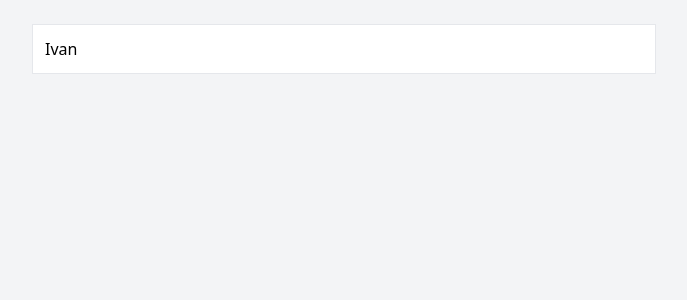
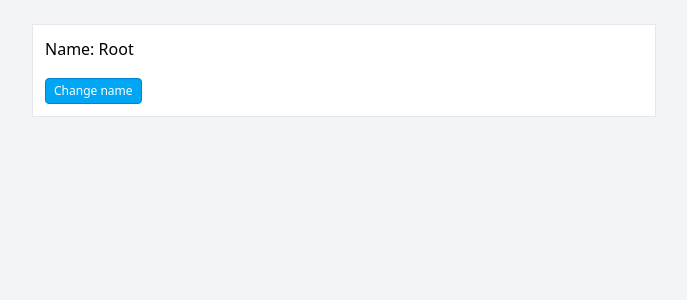
Before and after one commit to DMITRII1548/react_lessons, a React (Vite) app: page / in a window 1280 px wide. Shown: the top 300 px of the page, without its empty margins (296-983 px from the left). Built offline with nearby package versions, Linux system fonts and the light colour scheme.

Commit message:
Add state property

```diff
--- a/src/App.jsx
+++ b/src/App.jsx
@@ -1,13 +1,36 @@
+import { useState } from "react"
+
 function App() {
-    const sayHello = () => {
-        alert('Hello')
+    const [person, setPerson] = useState({
+        name: 'Root'
+    })
+
+    const changeName = () => {
+        const name = prompt('What is your name?')
+
+        if (name) {
+            setPerson({
+                name: name
+            })
+        }
     }
 
     return (
         <div className="min-h-screen bg-gray-100 p-4">
             <div className="bg-white w-1/2 border border-gray-200 my-2 p-3 mx-auto">
-                Ivan
+                <div class="mb-4">
+                    Name: {person.name}
+                </div>
+
+                <div>
+                    <button
+                        className="inline-block text-xs text-white bg-sky-500 border border-sky-600 px-2 py-1 rounded cursor-pointer"
+                        onClick={() => changeName()}
+                    >Change name</button>
+                </div>
             </div>
+
+
         </div>
     )
 }
```
